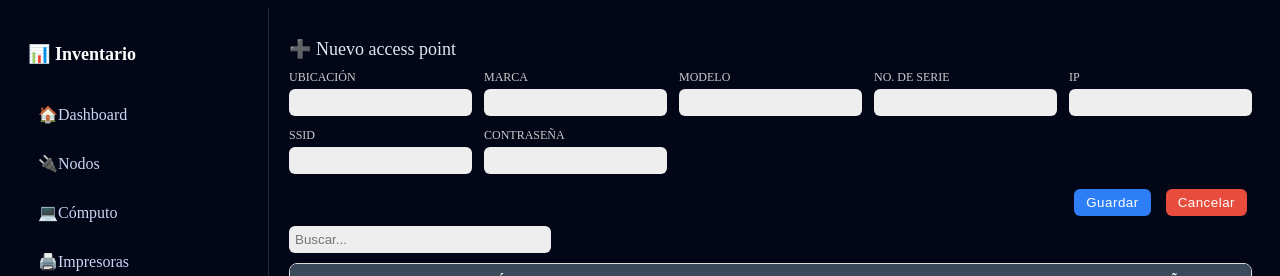
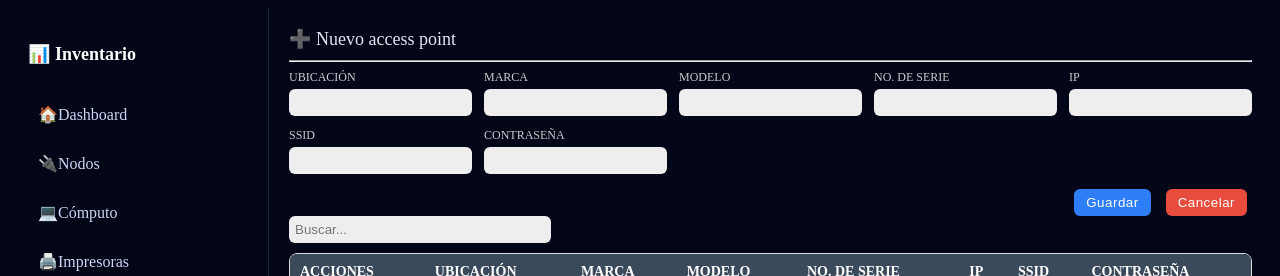
Before and after one commit to WICHO95199159/Erp-inventario, a Vue app in the folder frontend/: page /access in a window 1280 px wide. Shown: the top 276 px of the page. Built offline with nearby package versions, Linux system fonts and the light colour scheme; no server answers.

Commit message:
cambio visual margin ap

```diff
--- a/frontend/src/components/AccessPointForm.vue
+++ b/frontend/src/components/AccessPointForm.vue
@@ -6,7 +6,7 @@
       <span v-if="form.id">✏️ Editando access point...</span>
       <span v-else>➕ Nuevo access point</span>
     </div>
-
+    <hr>
     <!-- 📦 GRID -->
     <div class="form-grid">
 
@@ -129,7 +129,7 @@ export default {
 
 <style scoped>
 .form-container {
-  padding: 10px 0;
+  padding: 0px 0;
 }
 
 /* 🧠 TÍTULO */
```
